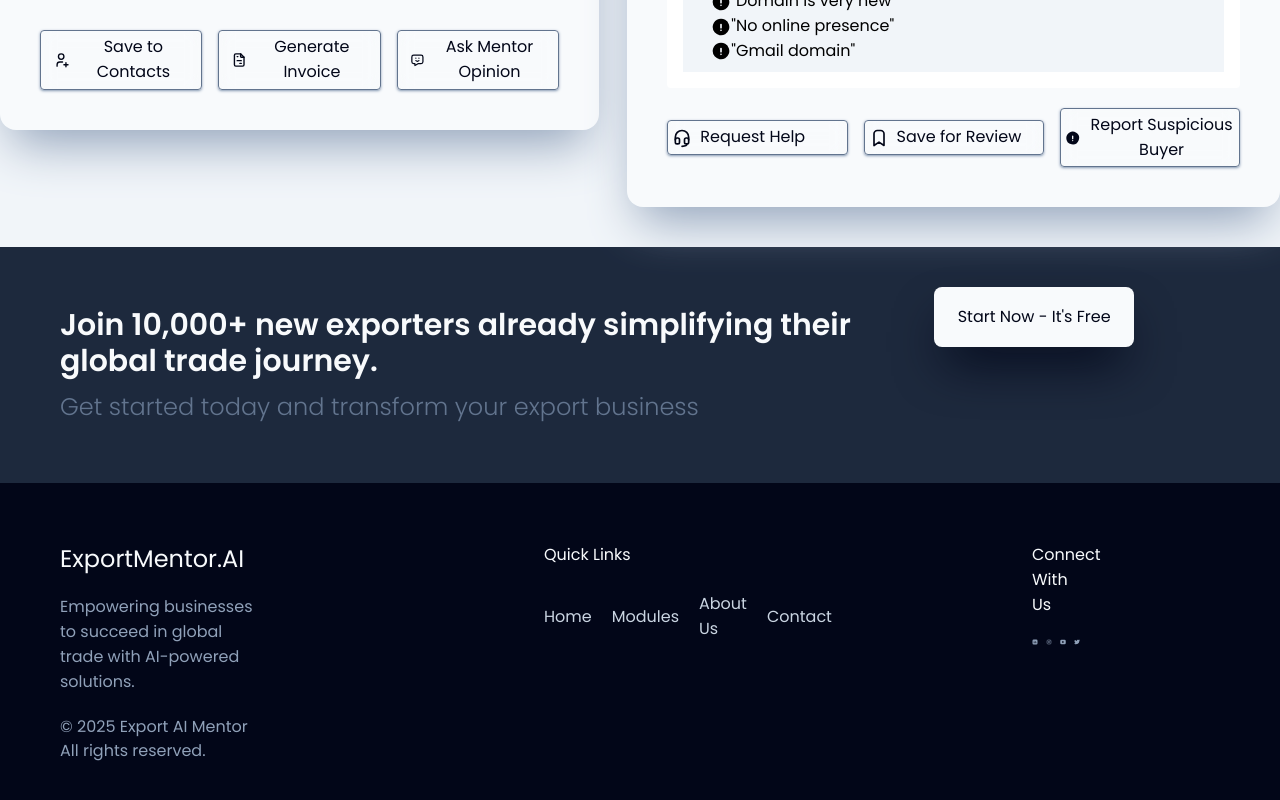
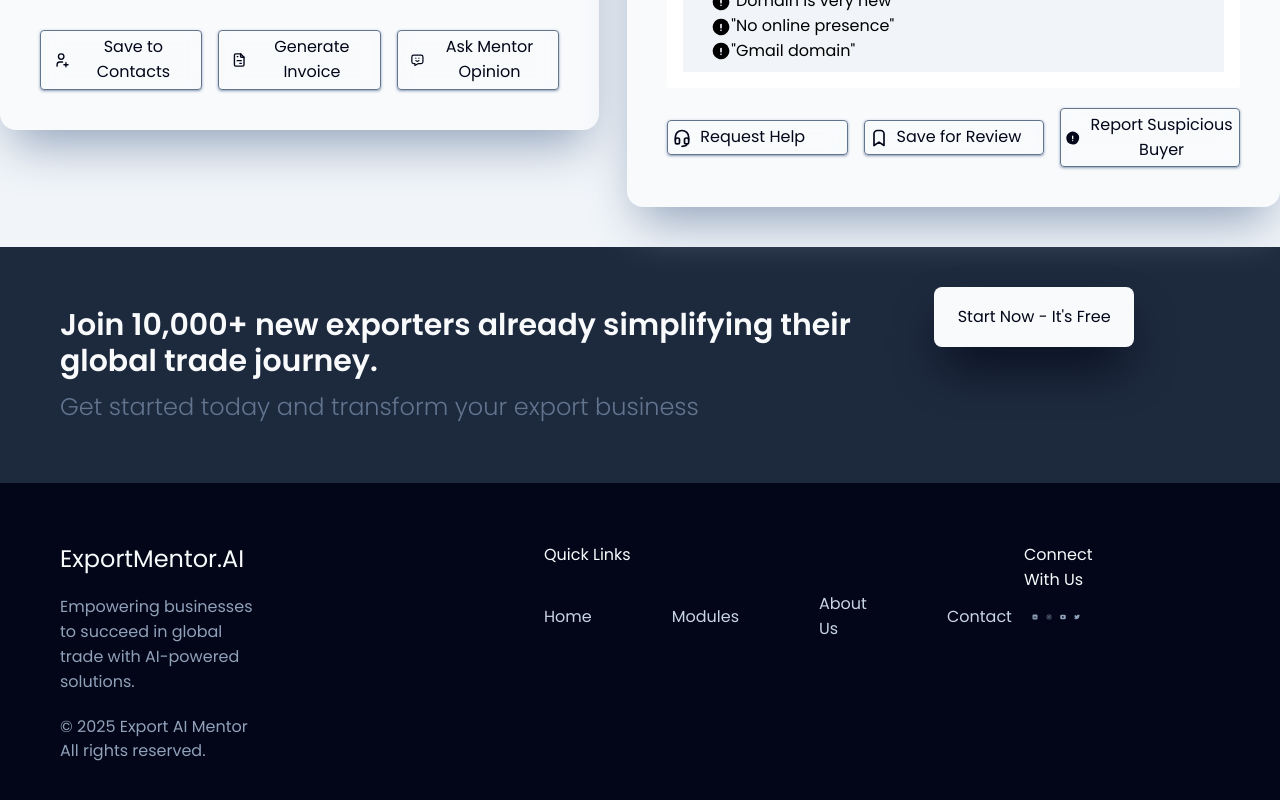
Before and after one commit to Akshad-Mali1603/export-ai-mentor, a React (Vite) app in the folder export-ai-mentor-frontend/: page /modules/BuyerVerificationPage in a window 1280 px wide. Shown: the part 1288-2088 px from the top of the page. Built offline with nearby package versions, Linux system fonts and the light colour scheme.

Commit message:
navbar changes commited

```diff
--- a/export-ai-mentor-frontend/src/Domain/Header/NavLinks.tsx
+++ b/export-ai-mentor-frontend/src/Domain/Header/NavLinks.tsx
@@ -44,7 +44,7 @@ const NavLinks = () => {
 
 
 
-  return( <div className="flex gap-5 items-center h-full text-slate-300">
+  return( <div className="flex gap-20 items-center h-full text-slate-300">
     {Links.map((link, index) =>(
       <Link onClick={()=>scrollToSection(link.identity)} className={`${location.pathname == link.url
       ? "border-slate-50 text-slate-50 border-b-2 "
--- a/export-ai-mentor-frontend/src/Domain/LandingPage/Footer.tsx
+++ b/export-ai-mentor-frontend/src/Domain/LandingPage/Footer.tsx
@@ -3,7 +3,7 @@ import NavLinks from "../Header/NavLinks";
 
 const Footer = () => {
     return (
-        <div>
+        <div id="contact" className="">
             <div className="flex bg-slate-800 text-slate-50">
                 <div className="flex-col items-center justify-center p-15 font-semibold text-3xl w-[80%]">Join 10,000+ new exporters already simplifying their global trade journey.<br />
                     <div className="font-light text-2xl pt-3 text-slate-500">Get started today and transform your export business</div>
@@ -21,11 +21,11 @@ const Footer = () => {
                 <div className="w-[35%] pt-15 pb-15 flex-col">
                     <div className="mx-40 pb-6">Quick Links</div>
                     <div className="flex-col mx-40 border-gray-300">
-                     <NavLinks direction="vertical" />
+                     <NavLinks/>
                      </div>
                 </div>
                 <div className="w-[35%]">
-                        <div className="mx-50 pt-15">Connect With Us</div>
+                        <div className="mx-48 pt-15">Connect With Us</div>
                         <div className="flex gap-2 mx-50 pt-3 text-slate-400 [&>*]:cursor-pointer transition [&>*]:hover:text-slate-50"><IconBrandLinkedinFilled/><IconBrandInstagram/><IconBrandYoutubeFilled/><IconBrandTwitterFilled/></div>
                 </div>
             </div>
--- a/export-ai-mentor-frontend/src/Domain/LandingPage/HowItWorks.tsx
+++ b/export-ai-mentor-frontend/src/Domain/LandingPage/HowItWorks.tsx
@@ -28,7 +28,7 @@ const steps = [
 
 export default function HowItWorks() {
   return (
-    <div className="w-full py-10 bg-slate-50">
+    <div id="about" className="w-full py-10 bg-slate-50">
       <h2 className="text-4xl font-bold items-center place-self-center pb-25 pt-10">
         How ExportMentor.AI Works
       </h2>
```
